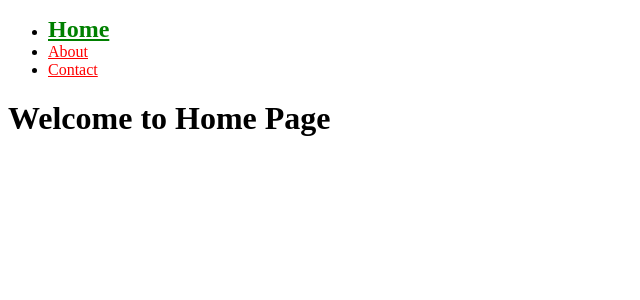
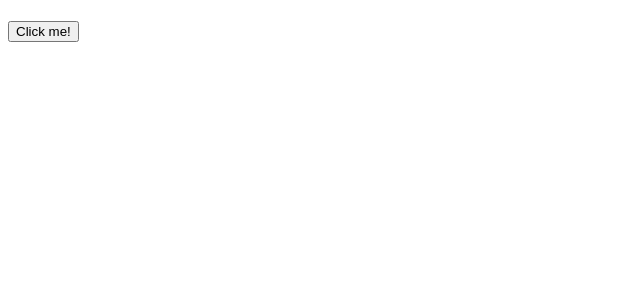
Before and after one commit to guidonunes/e-commerce-mern-react-exercises-, a React (Vite) app: page / in a window 1280 px wide. Shown: the top 300 px of the page, without its empty margins (0-640 px from the left). Built offline with nearby package versions, Linux system fonts and the light colour scheme.

Commit message:
refactor code to exercise useRef hook

```diff
--- a/src/App.jsx
+++ b/src/App.jsx
@@ -1,26 +1,22 @@
-import { BrowserRouter, Route, Routes } from 'react-router-dom';
-import HomePage from './pages/HomePage';
-import AboutPage from './pages/AboutPage';
-import ContactPage from './pages/ContactPage';
-import NotFound from './pages/NotFound';
+import React, { useRef } from 'react';
 
 
 
+function App() {
+  let myHeadline = useRef()
 
-const App = () => {
+
+  const changeHeadline = () => {
+    myHeadline.innerHTML = "<ul><li>B<li>A</li></li></ul>";
+  }
 
   return (
     <div>
-      <BrowserRouter>
-        <Routes>
-          <Route path="/" element={<HomePage/>} />
-          <Route path="/about/:id/:name" element={<AboutPage/>} />
-          <Route path="/contact" element={<ContactPage/>} />
-          <Route path="*" element={< NotFound/>} />
-        </Routes>
-      </BrowserRouter>
+      <h1 ref={(h1)=>myHeadline=h1}></h1>
+
+      <button onClick={changeHeadline}>Click me!</button>
     </div>
-  );
-};
+  )
+}
 
-export default App;
+export default App
```
